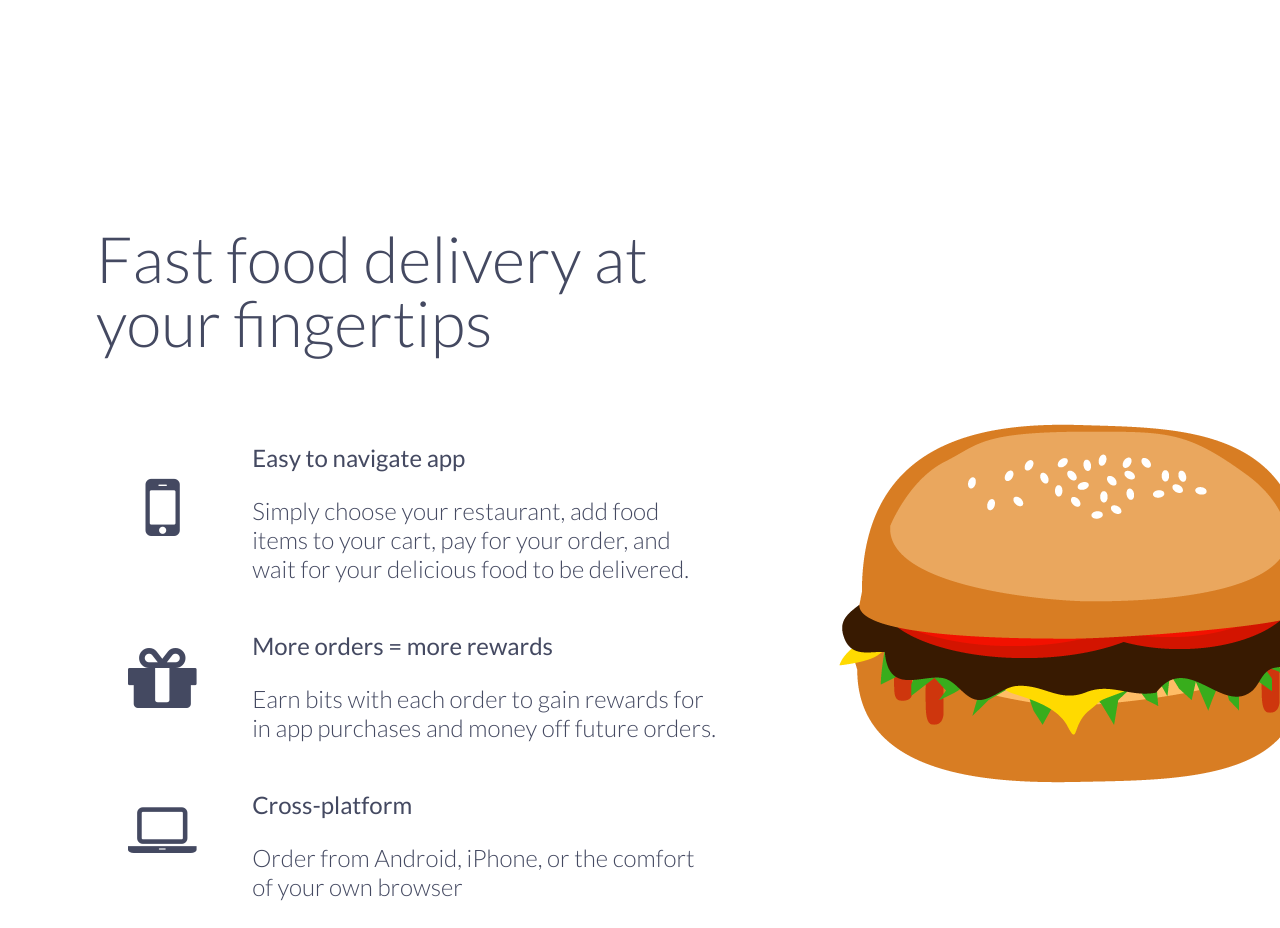
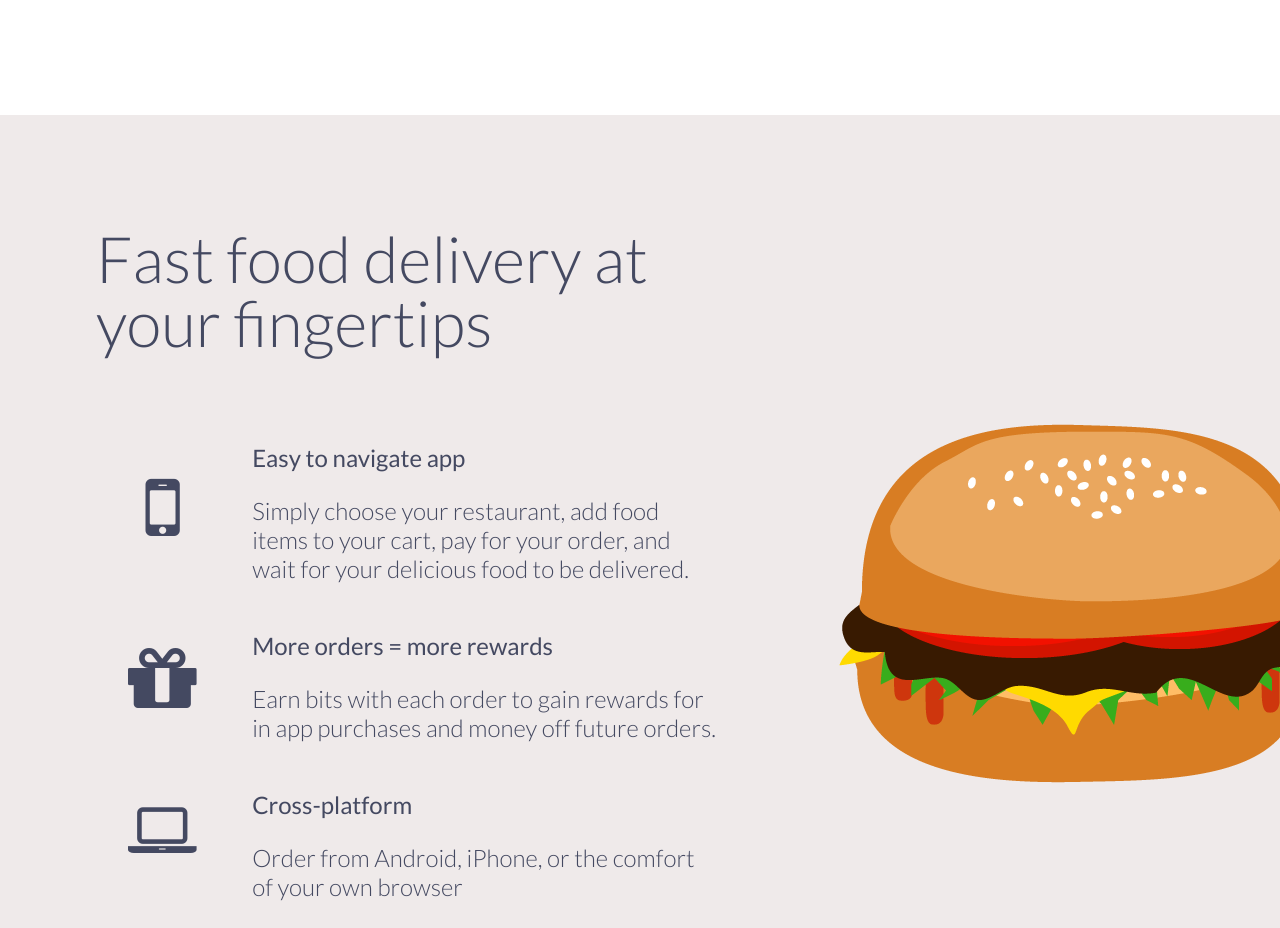
Before and after one commit to gt-byte/site, a plain HTML site: page index.html in a window 1280 px wide. Shown: the part 639-1567 px from the top of the page. Drawn offline with Linux system fonts and the light colour scheme.

Commit message:
color added

```diff
--- a/css/components.css
+++ b/css/components.css
@@ -4,6 +4,10 @@
 
 .section {
 
+}
+
+#section-1 {
+	background: #EFEAEA;
 }
 
 /* Clear floats of children */
--- a/index.html
+++ b/index.html
@@ -42,7 +42,7 @@
 				</div>
 			</header>
 			<div id="scroller" class="scroller">
-				<section class="section">
+				<section id="section-1" class="section">
 					<article class="side side-left side-left-info">
 						<h3>Fast food delivery at your fingertips</h3>
 
```
Also changed, not shown: 1 other file.
